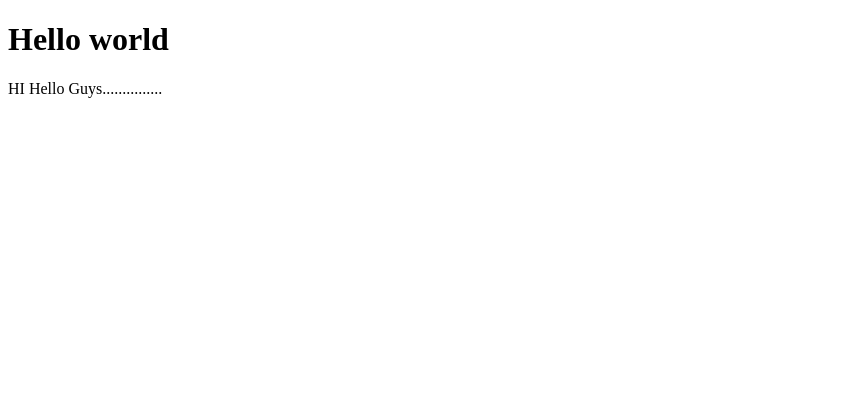
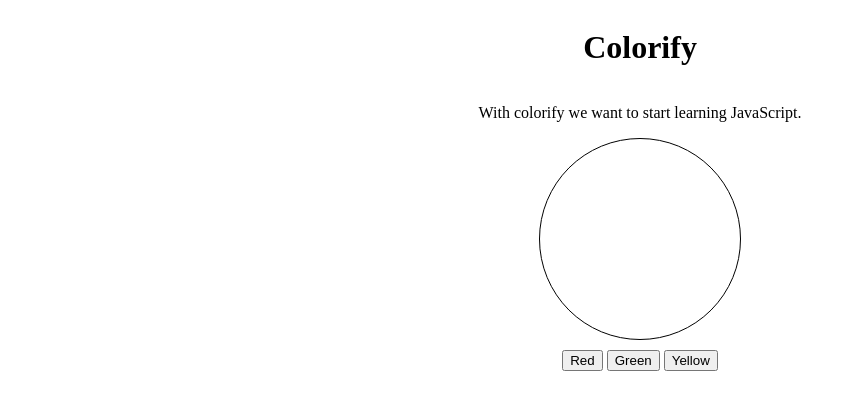
Before and after one commit to Madhubalan22/docker, a website: page index.html in a window 1280 px wide. Shown: the whole page, without its empty margins (0-856 px from the left). Drawn offline with Linux system fonts and the light colour scheme.

Commit message:
major update

```diff
--- /dev/null
+++ b/index.css
@@ -0,0 +1,22 @@
+
+.container {
+    display: flex;
+    flex-direction: column;
+    justify-content: center;
+    align-items: center;
+  }
+
+  .circle {
+    border: 1px solid #000000;
+    width: 200px;
+    height: 200px;
+    border-radius: 50%;
+  }
+
+  .action {
+    margin: 10px;
+  }
+
+  button {
+    cursor: pointer;
+  }
--- a/index.html
+++ b/index.html
@@ -2,23 +2,25 @@
 <html lang="en">
 <head>
   <meta charset="UTF-8">
+  <meta http-equiv="X-UA-Compatible" content="IE=edge">
   <meta name="viewport" content="width=device-width, initial-scale=1.0">
-  <title>Document</title>
+  <title>Colorify</title>
+  <link rel="stylesheet" href="./index.css">
+  <script src="./index.js" defer></script>
 </head>
 <body>
-  <h1>Hello world
-  </h1>
-  <p> HI Hello Guys...............</p>
-  <script>
-    const num1 = 5;
-const num2 = 3;
-
-// add two numbers
-const sum = num1 + num2;
-
-// display the sum
-console.log('The sum of ' + num1 + ' and ' + num2 + ' is: ' + sum);
-    </script>
-
+  <div class="container">
+    <h1>Colorify</h1>
+    <p class="subheading">
+      With colorify we want to start
+      learning JavaScript.
+    </p>
+    <div class="circle" id="circleID"></div>
+    <div class="action">
+      <button onclick="paint('red')">Red</button>
+      <button onclick="paint('green')">Green</button>
+      <button onclick="paint('yellow')">Yellow</button>
+    </div>
+  </div>
 </body>
 </html>
--- /dev/null
+++ b/index.js
@@ -0,0 +1,4 @@
+function paint(color) {
+    const circle = document.getElementById('circleID');
+    circle.style = `background-color:${color}`;
+  }
```
Also changed, not shown: 1 other file.
